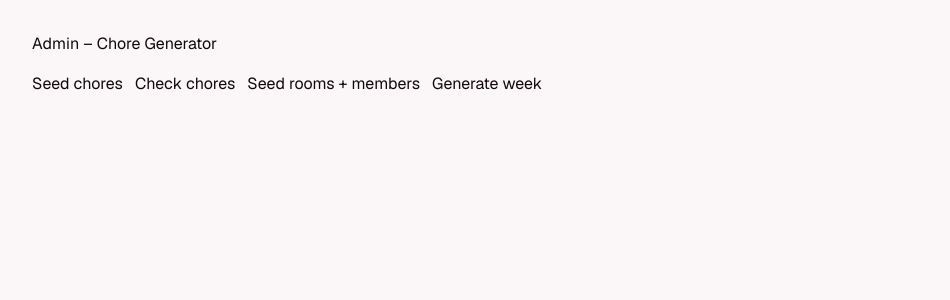
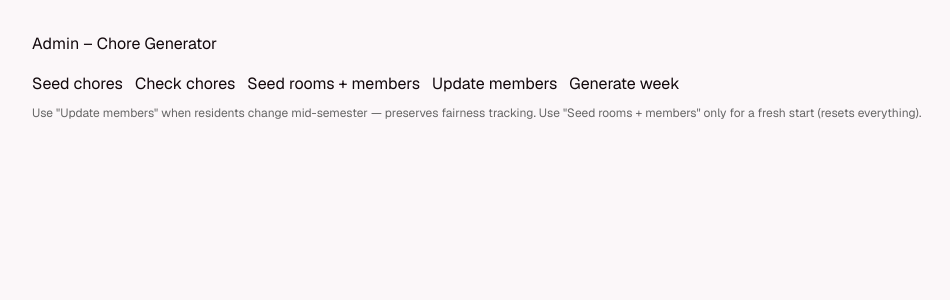
Before and after one commit to skhadder/chores-app, a Next.js app: page /admin in a window 1280 px wide. Shown: the top 300 px of the page, without its empty margins (0-950 px from the left). Built offline with nearby package versions, Linux system fonts and the light colour scheme; no server answers.

Commit message:
Update Members option - maintain fairness tracking

```diff
--- a/app/admin/page.tsx
+++ b/app/admin/page.tsx
@@ -3,7 +3,7 @@
 import { useState } from "react";
 
 import { db } from "@/lib/firebase";
-import { doc, setDoc, collection, getDocs, writeBatch, getDoc } from "firebase/firestore";
+import { doc, setDoc, collection, getDocs, writeBatch, getDoc, deleteDoc } from "firebase/firestore";
 
 import { HOUSE_ID, ENVIRONMENT } from "@/lib/config";
 
@@ -30,14 +30,14 @@ const ROOMS_DATA = [
   { num: 6, capacity: 2, members: ["Fran S", "Kaitlyn N"] },
   { num: 7, capacity: 2, members: ["Isabella P"] }, // Senior removed: Annika S
   { num: 8, capacity: 1, members: ["Julissa P"] },
-  { num: 9, capacity: 6, members: ["Elizabeth D", "Kaylee S", "Tyra K", "Zariana A", "Laura M"] },
+  { num: 9, capacity: 6, members: ["Elizabeth D", "Kaylee S", "Tyra K", "Zariana A", "Laura M", "Andrea D"] },
   { num: 10, capacity: 4, members: ["Keira S", "Ava C", "Avary S", "Cadence R"] },
   { num: 11, capacity: 4, members: ["Summer B", "Sarah K", "Ariana M"] }, // Senior removed: Sam L
   { num: 12, capacity: 2, members: [] }, // Seniors removed: Grace C, Lauren L
   { num: 13, capacity: 2, members: [] }, // Seniors removed: Isabel W, Julia P
   { num: 14, capacity: 2, members: ["Mia H", "Cami K"] },
   { num: 15, capacity: 2, members: ["Brooke G", "Eve O"] },
-  { num: 16, capacity: 2, members: ["Isabella A", "Hannah M"] },
+  { num: 16, capacity: 2, members: ["Hannah M"] }, // Isabella A moved out
   { num: 17, capacity: 2, members: [] }, // Seniors removed: Lindsay G, Olivia G
   { num: 18, capacity: 8, members: ["Mikayla P", "Zoe Q", "Isela V", "Sanaa K", "Saavya S", "Josie Z", "Katie W", "Carina D"] },
 ];
@@ -131,6 +131,85 @@ export default function AdminPage() {
     } catch (err) {
       console.error(err);
       setStatus("❌ Error seeding rooms + members. Check console.");
+    }
+  };
+
+  // Update members only - preserves assignmentCount and deficit for existing members.
+  // Use this when residents change mid-semester (add new, remove moved-out) without resetting fairness tracking.
+  const updateMembers = async () => {
+    setStatus("Updating members...");
+    try {
+      const [membersSnap, assignmentsSnap] = await Promise.all([
+        getDocs(collection(db, "houses", HOUSE_ID, "members")),
+        getDocs(collection(db, "houses", HOUSE_ID, "assignments")),
+      ]);
+
+      const existingMembers = new Map(membersSnap.docs.map((d) => [d.id, { id: d.id, ...d.data() } as any]));
+      const totalAssignmentsSoFar = assignmentsSnap.docs.filter((d) => (d.data() as any).weekId).length;
+      const newTotalOccupancy = ROOMS_DATA.reduce((sum, r) => sum + r.members.length, 0);
+
+      if (newTotalOccupancy <= 0) {
+        setStatus("❌ No members in ROOMS_DATA.");
+        return;
+      }
+
+      const expectedForNewMember = totalAssignmentsSoFar / newTotalOccupancy;
+      const batch = writeBatch(db);
+      const newMemberIds = new Set<string>();
+
+      for (const room of ROOMS_DATA) {
+        const roomId = `room_${String(room.num).padStart(2, "0")}`;
+        const memberIds: string[] = [];
+
+        for (const fullName of room.members) {
+          const memberId = `member_${slugify(fullName)}`;
+          memberIds.push(memberId);
+          newMemberIds.add(memberId);
+
+          const existing = existingMembers.get(memberId);
+          if (existing) {
+            // Preserve assignmentCount and deficit - only update name/roomId if changed
+            batch.set(
+              doc(db, "houses", HOUSE_ID, "members", memberId),
+              { name: fullName, roomId },
+              { merge: true }
+            );
+          } else {
+            // New member - add with assignmentCount: 0, deficit = expected (prioritized for fairness)
+            batch.set(doc(db, "houses", HOUSE_ID, "members", memberId), {
+              name: fullName,
+              roomId,
+              assignmentCount: 0,
+              deficit: expectedForNewMember,
+              createdAt: Date.now(),
+            });
+          }
+        }
+
+        batch.set(
+          doc(db, "houses", HOUSE_ID, "rooms", roomId),
+          {
+            name: `Room ${room.num}`,
+            capacity: room.capacity,
+            occupancy: room.members.length,
+            rotationOrder: memberIds,
+          },
+          { merge: true }
+        );
+      }
+
+      // Remove members no longer in ROOMS_DATA
+      for (const [memberId] of existingMembers) {
+        if (!newMemberIds.has(memberId)) {
+          batch.delete(doc(db, "houses", HOUSE_ID, "members", memberId));
+        }
+      }
+
+      await batch.commit();
+      setStatus("✅ Members updated! Assignment history preserved.");
+    } catch (err) {
+      console.error(err);
+      setStatus("❌ Error updating members. Check console.");
     }
   };
 
@@ -363,12 +442,16 @@ export default function AdminPage() {
     <main style={{ padding: 32 }}>
       <h1>Admin – Chore Generator</h1>
 
-      <div style={{ display: "flex", gap: 12, marginTop: 16 }}>
+      <div style={{ display: "flex", gap: 12, marginTop: 16, flexWrap: "wrap" }}>
         <button onClick={seedChores}>Seed chores</button>
         <button onClick={checkChores}>Check chores</button>
         <button onClick={seedRoomsAndMembers}>Seed rooms + members</button>
+        <button onClick={updateMembers}>Update members</button>
         <button onClick={generateWeek}>Generate week</button>
       </div>
+      <p style={{ marginTop: 8, fontSize: 12, color: "#666" }}>
+        Use &quot;Update members&quot; when residents change mid-semester — preserves fairness tracking. Use &quot;Seed rooms + members&quot; only for a fresh start (resets everything).
+      </p>
 
       <p style={{ marginTop: 16 }}>{status}</p>
       {generatedText && (
--- a/app/director/page.tsx
+++ b/app/director/page.tsx
@@ -30,6 +30,8 @@ export default function DirectorPage() {
   const [user, setUser] = useState<User | null>(null);
   const [authLoading, setAuthLoading] = useState(true);
   const [isAllowed, setIsAllowed] = useState(false);
+  const [signInLoading, setSignInLoading] = useState(false);
+  const [signInError, setSignInError] = useState<string | null>(null);
 
   // Monitor auth state changes (only needed for production)
   useEffect(() => {
@@ -457,11 +459,28 @@ export default function DirectorPage() {
 
   // Handle Google sign-in
   const handleSignIn = async () => {
+    setSignInLoading(true);
+    setSignInError(null);
     try {
       await signInWithGoogle();
-    } catch (error) {
+      // Auth state will update via onAuthStateChanged
+    } catch (error: any) {
       console.error("Sign-in error:", error);
-      setStatus("❌ Error signing in. Please try again.");
+      let errorMessage = "Error signing in. Please try again.";
+
+      if (error?.code === "auth/popup-closed-by-user") {
+        errorMessage = "Sign-in popup was closed. Please try again.";
+      } else if (error?.code === "auth/popup-blocked") {
+        errorMessage = "Popup was blocked. Please allow popups for this site and try again.";
+      } else if (error?.code === "auth/cancelled-popup-request") {
+        errorMessage = "Sign-in was cancelled. Please try again.";
+      } else if (error?.message) {
+        errorMessage = error.message;
+      }
+
+      setSignInError(errorMessage);
+    } finally {
+      setSignInLoading(false);
     }
   };
 
@@ -499,10 +518,25 @@ export default function DirectorPage() {
               <p className="text-muted-foreground mb-8">
                 Please sign in with your Google account to access the chore generator.
               </p>
+
+              {signInError && (
+                <div className="mb-6 p-4 rounded-lg bg-red-50 border border-red-200">
+                  <p className="text-sm text-red-700">{signInError}</p>
+                </div>
+              )}
+
               <button
                 onClick={handleSignIn}
-                className="flex items-center justify-center gap-2 text-lg px-8 py-6 rounded-full shadow-lg hover:shadow-xl transition-all duration-300 hover:scale-105 bg-primary text-primary-foreground font-medium focus:outline-none focus:ring-2 focus:ring-ring focus:ring-offset-2 mx-auto"
+                disabled={signInLoading}
+                className="flex items-center justify-center gap-2 text-lg px-8 py-6 rounded-full shadow-lg hover:shadow-xl transition-all duration-300 hover:scale-105 bg-primary text-primary-foreground font-medium focus:outline-none focus:ring-2 focus:ring-ring focus:ring-offset-2 mx-auto disabled:opacity-50 disabled:cursor-not-allowed disabled:hover:scale-100"
               >
+                {signInLoading ? (
+                  <>
+                    <SpinnerIcon className="h-5 w-5 animate-spin" />
+                    Signing in...
+                  </>
+                ) : (
+                  <>
                     <svg className="h-5 w-5" viewBox="0 0 24 24" fill="currentColor">
                       <path d="M22.56 12.25c0-.78-.07-1.53-.2-2.25H12v4.26h5.92c-.26 1.37-1.04 2.53-2.21 3.31v2.77h3.57c2.08-1.92 3.28-4.74 3.28-8.09z" fill="#4285F4"/>
                       <path d="M12 23c2.97 0 5.46-.98 7.28-2.66l-3.57-2.77c-.98.66-2.23 1.06-3.71 1.06-2.86 0-5.29-1.93-6.16-4.53H2.18v2.84C3.99 20.53 7.7 23 12 23z" fill="#34A853"/>
@@ -510,6 +544,8 @@ export default function DirectorPage() {
                       <path d="M12 5.38c1.62 0 3.06.56 4.21 1.64l3.15-3.15C17.45 2.09 14.97 1 12 1 7.7 1 3.99 3.47 2.18 7.07l3.66 2.84c.87-2.6 3.3-4.53 6.16-4.53z" fill="#EA4335"/>
                     </svg>
                     Sign in with Google
+                  </>
+                )}
               </button>
             </div>
           </main>
--- a/lib/auth.ts
+++ b/lib/auth.ts
@@ -10,8 +10,19 @@ export function isEmailAllowed(email: string | null): boolean {
 
 export async function signInWithGoogle(): Promise<User> {
   const provider = new GoogleAuthProvider();
-  const result = await signInWithPopup(auth, provider);
-  return result.user;
+  // Add custom parameters to ensure proper authentication flow
+  provider.setCustomParameters({
+    prompt: "select_account",
+  });
+
+  try {
+    const result = await signInWithPopup(auth, provider);
+    return result.user;
+  } catch (error: any) {
+    // Re-throw with more context
+    console.error("Firebase auth error:", error);
+    throw error;
+  }
 }
 
 export async function signOutUser(): Promise<void> {
```
Lines whose indentation alone changed are shown as unchanged.
